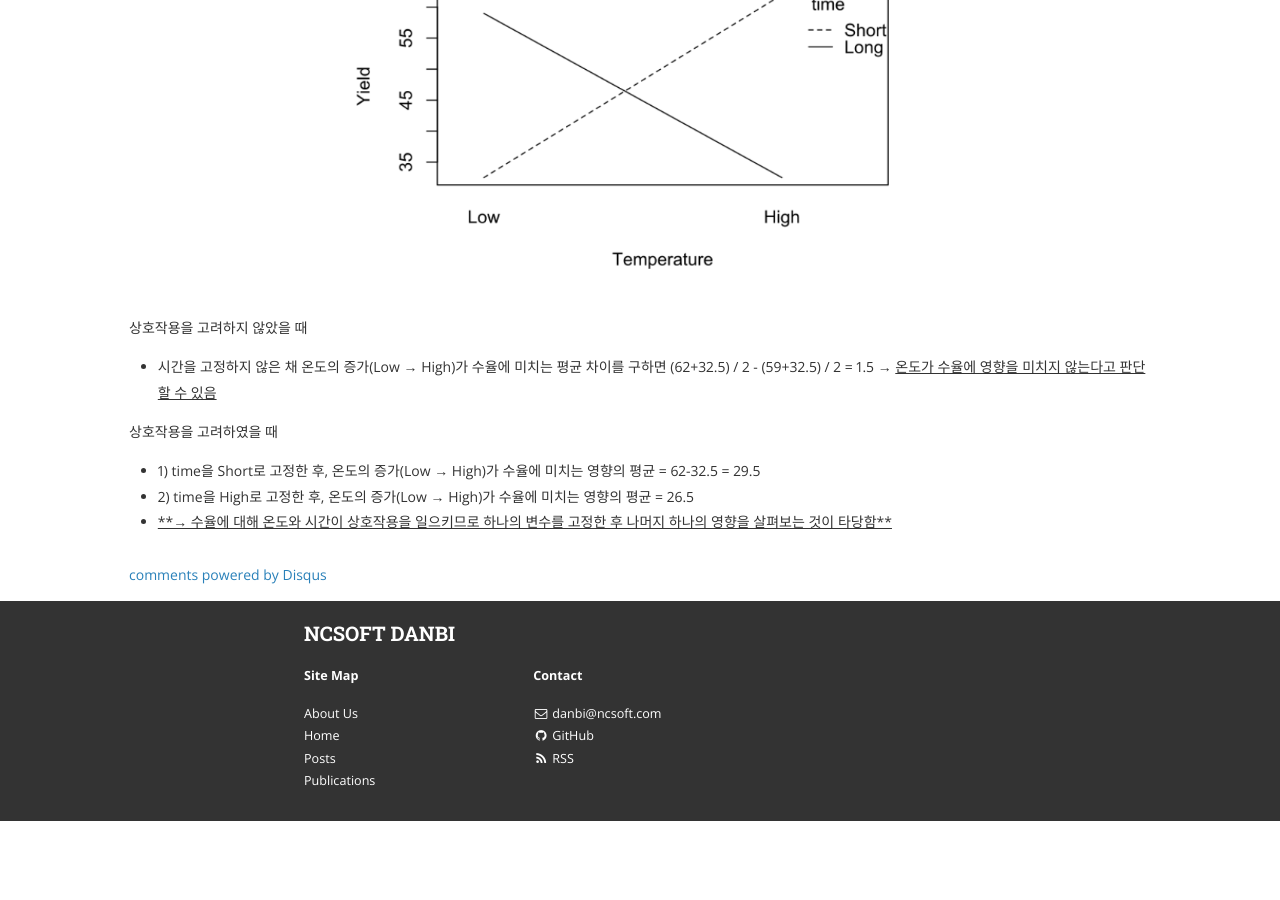
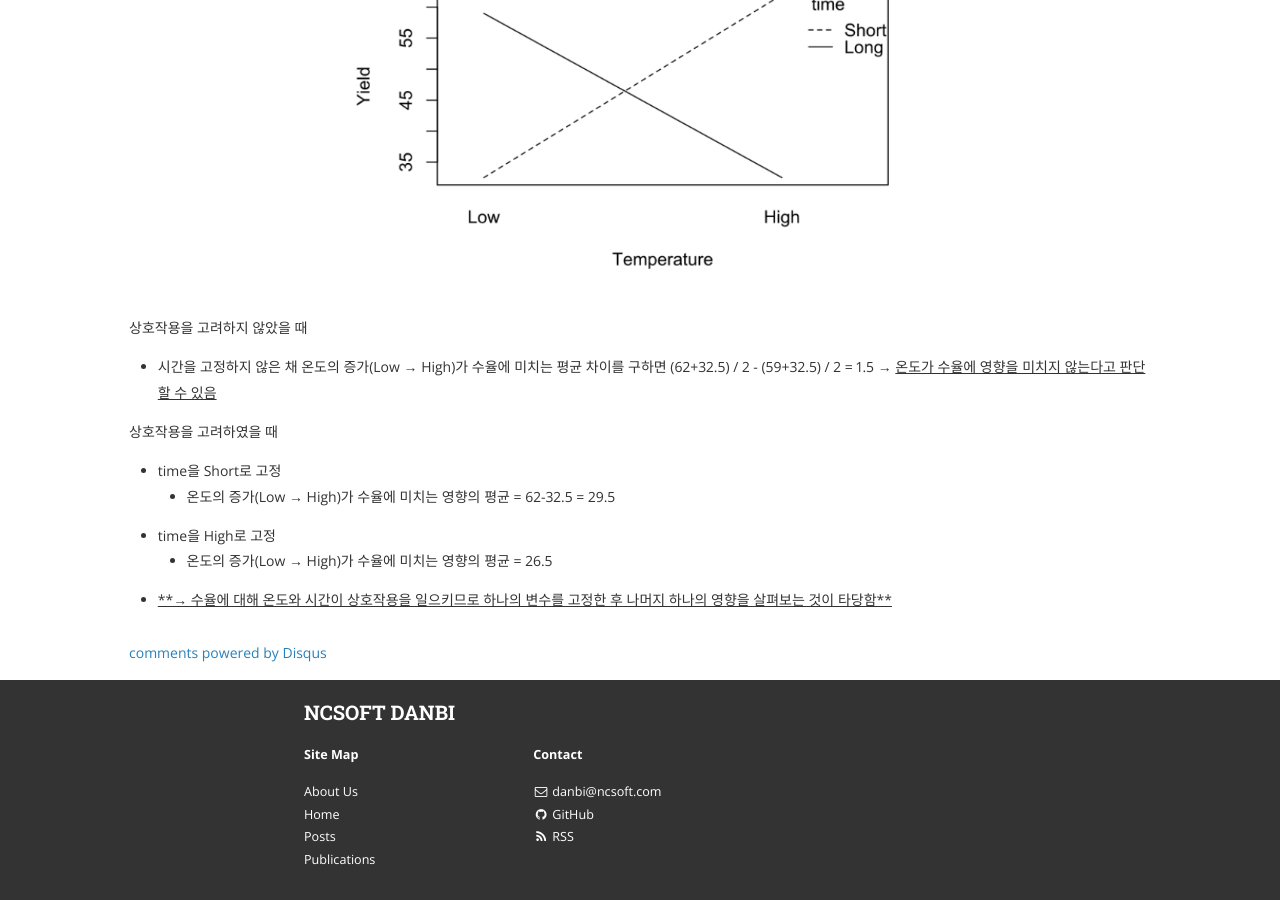
Before and after one commit to kurossncsoft/kurossncsoft.github.io, a Jekyll site: the page built from _posts/2021-05-18-class_get_causal_analysis2.md, in a window 1280 px wide and 900 px high, scrolled down 10354 px. Built offline with Jekyll 4.4.1, drawn with Linux system fonts in a browser that asks for light colours; nearby versions of some CDN libraries; comment, search, counter and statistics services are not loaded; before the commit the page ends 11175 px from its top, so only the background shows below that.

Commit message:
Appendix 일부 수정

```diff
--- a/_posts/2021-05-18-class_get_causal_analysis2.md
+++ b/_posts/2021-05-18-class_get_causal_analysis2.md
@@ -295,6 +295,8 @@ T2가 변함에 따라 T1이 Y에 미치는 영향이 바뀐다. 예를 들어 T
 
 상호작용을 고려하였을 때
 
-* 1) time을 Short로 고정한 후, 온도의 증가(Low → High)가 수율에 미치는 영향의 평균 = 62-32.5 = 29.5
-* 2) time을 High로 고정한 후, 온도의 증가(Low → High)가 수율에 미치는 영향의 평균 = 26.5
+* time을 Short로 고정
+  * 온도의 증가(Low → High)가 수율에 미치는 영향의 평균 = 62-32.5 = 29.5
+* time을 High로 고정
+  * 온도의 증가(Low → High)가 수율에 미치는 영향의 평균 = 26.5
 * <u>**→ 수율에 대해 온도와 시간이 상호작용을 일으키므로 하나의 변수를 고정한 후 나머지 하나의 영향을 살펴보는 것이 타당함**</u>
```
